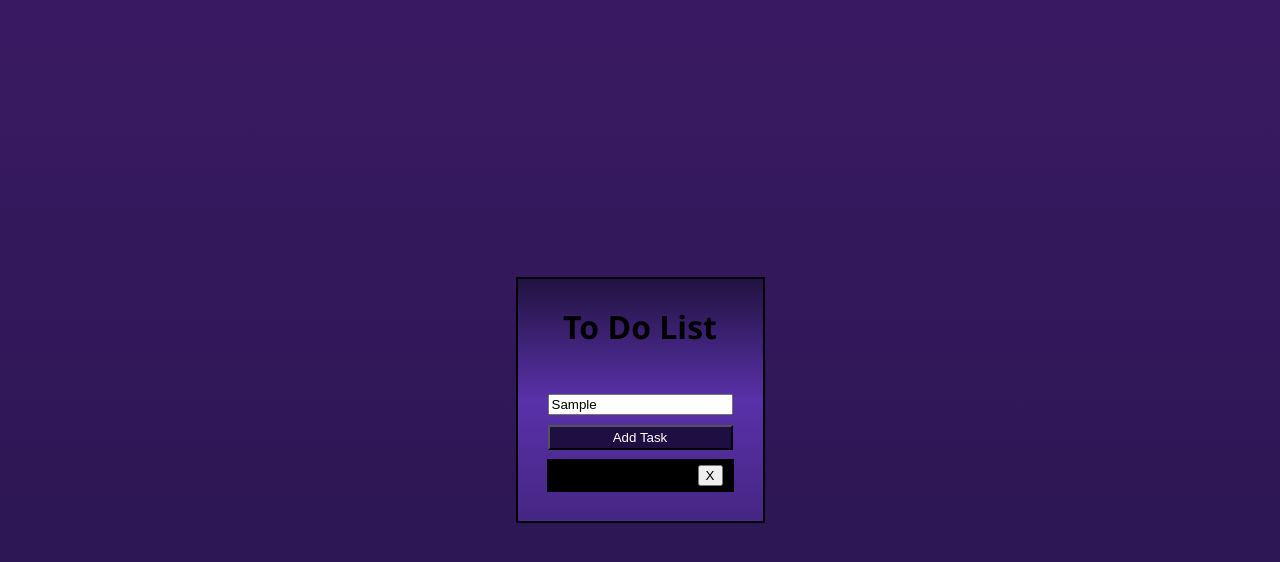
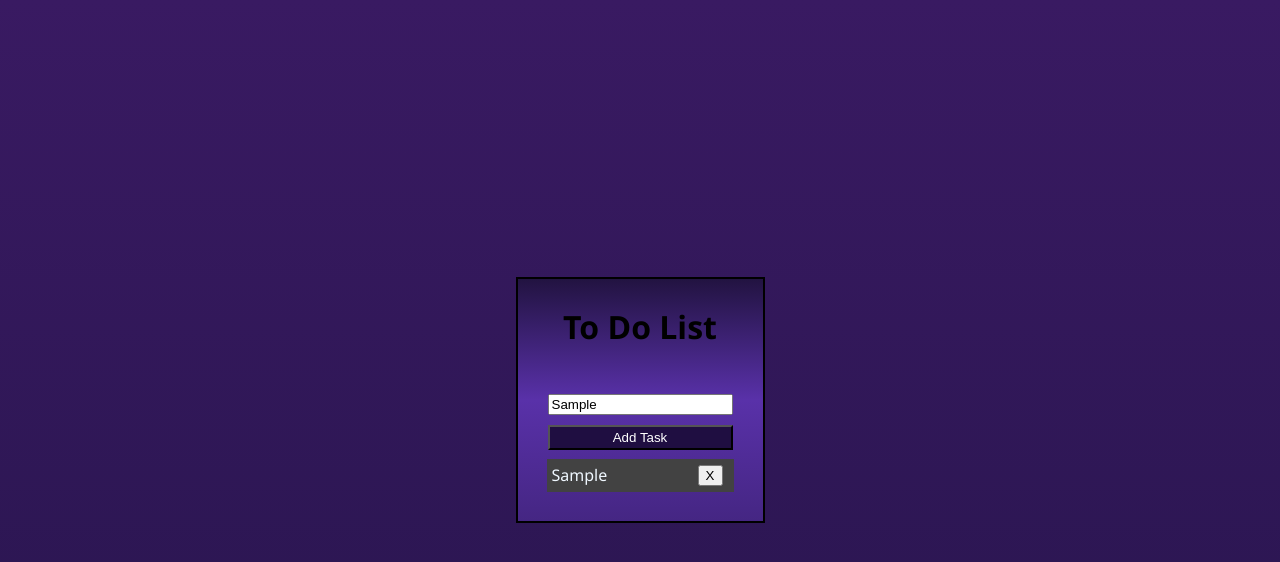
Before and after one commit to Rishab1023/To-Do-list, a plain HTML site: page index.html in a window 1280 px wide. Both pictures are taken after typing "Sample" into the empty fields and a click on the button "Add Task". Drawn offline with Linux system fonts and the light colour scheme.

Commit message:
Refactor task addition logic and improve delete button styling in To-Do App

```diff
--- a/index.js
+++ b/index.js
@@ -5,36 +5,36 @@ const tasklistEl = document.querySelector("#Tasklist");
 
 // events
 addBtnEl.addEventListener("click",()=>{
-  savebtn()
+
   task()
 })
 
-
-
-// functions
+// add task function
+const task = () => {
   const inputArray = [];
+  console.log("Button was pressed");
   inputArray.push(inputEl.value);
-const savebtn = () => {
-  console.log("Button was pressed");
   console.log(inputArray);
-
+  //html elements
+  inputEl.value.trim()
+  if(inputEl === ""){
+    return;
   }
-
-//html elements
-const li = document.createElement("li");
-const deletebtn = document.createElement("button");
+  const li = document.createElement("li"); // list element
+  const deletebtn = document.createElement("button"); //delete button element
+// class names
   li.className = "taskitem";
   deletebtn.className = "delbtn";
-li.innerHTML = `<span> ${inputArray} </span>`;
-deletebtn.innerHTML = `<button>X</button>`;
+// inner html
+  li.innerHTML = `<span> ${inputArray} </span>`; // list's inner html
+  deletebtn.innerHTML = `<button>X</button>`; // button's inner html
 
-// add task function
-const task = () => {
   tasklistEl.appendChild(li);
   li.appendChild(deletebtn);
-}
 
-// delete btn
+  // delete task function
   deletebtn.addEventListener("click", ()=>{
   tasklistEl.removeChild(li)
 })
+
+}
--- a/style.css
+++ b/style.css
@@ -57,11 +57,12 @@ li:hover{
 
 .taskitem{
   display: flex;
-  background-color: black;
+  background-color: rgb(66, 66, 66);
   color: aliceblue;
   justify-content: space-between;
 }
 .delbtn{
   background: none;
   border: none;
+
 }
```
Lines whose indentation alone changed are shown as unchanged.
